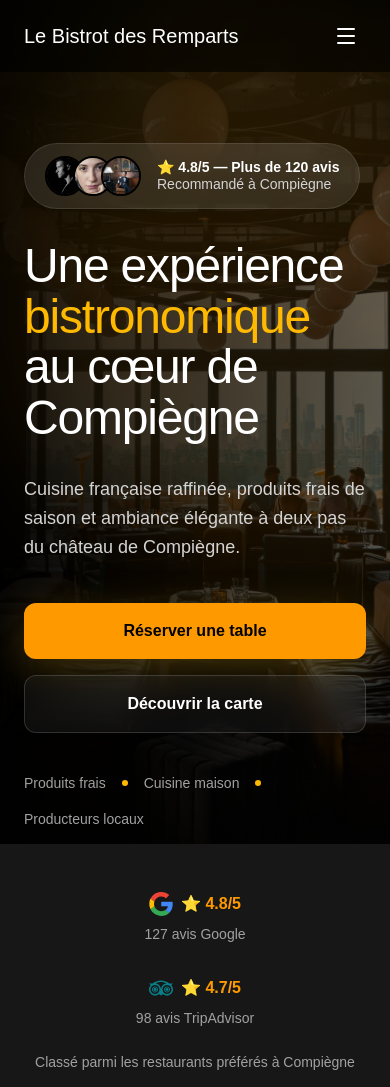
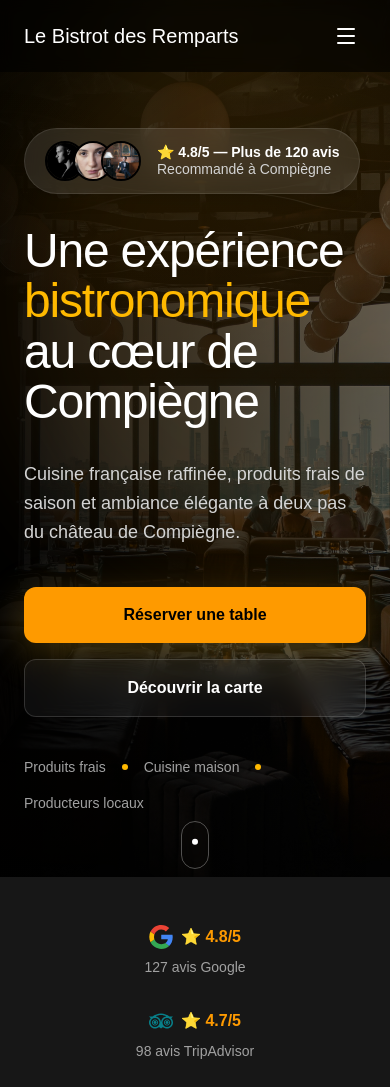
Before and after one commit to Thomas6095/bistrot-remparts, a Next.js app: page / in a window 390 px wide. Shown: the top 1087 px of the page. Built offline with nearby package versions, Linux system fonts and the light colour scheme; a web font is replaced by a local one.

Commit message:
Scroll indicator fix V2

```diff
--- a/components/Hero.tsx
+++ b/components/Hero.tsx
@@ -189,7 +189,12 @@ export default function Hero() {
               duration: 1,
               delay: 0.6,
             }}
-            className="flex flex-wrap items-center gap-4 mt-10 text-sm text-neutral-400"
+            className="
+              flex flex-wrap items-center gap-4
+              mt-10
+              pb-16 sm:pb-10 lg:pb-0
+              text-sm text-neutral-400
+            "
           >
             <span>Produits frais</span>
             <span className="w-1.5 h-1.5 rounded-full bg-amber-400" />
@@ -210,12 +215,13 @@ export default function Hero() {
         }}
         className="
           absolute
-          bottom-4
+          bottom-2
+          sm:bottom-4
           md:bottom-6
           lg:bottom-8
           left-1/2
           -translate-x-1/2
-          hidden sm:block
+          z-20
         "
       >
         <div className="w-7 h-12 rounded-full border border-white/30 flex justify-center backdrop-blur-sm">
```
